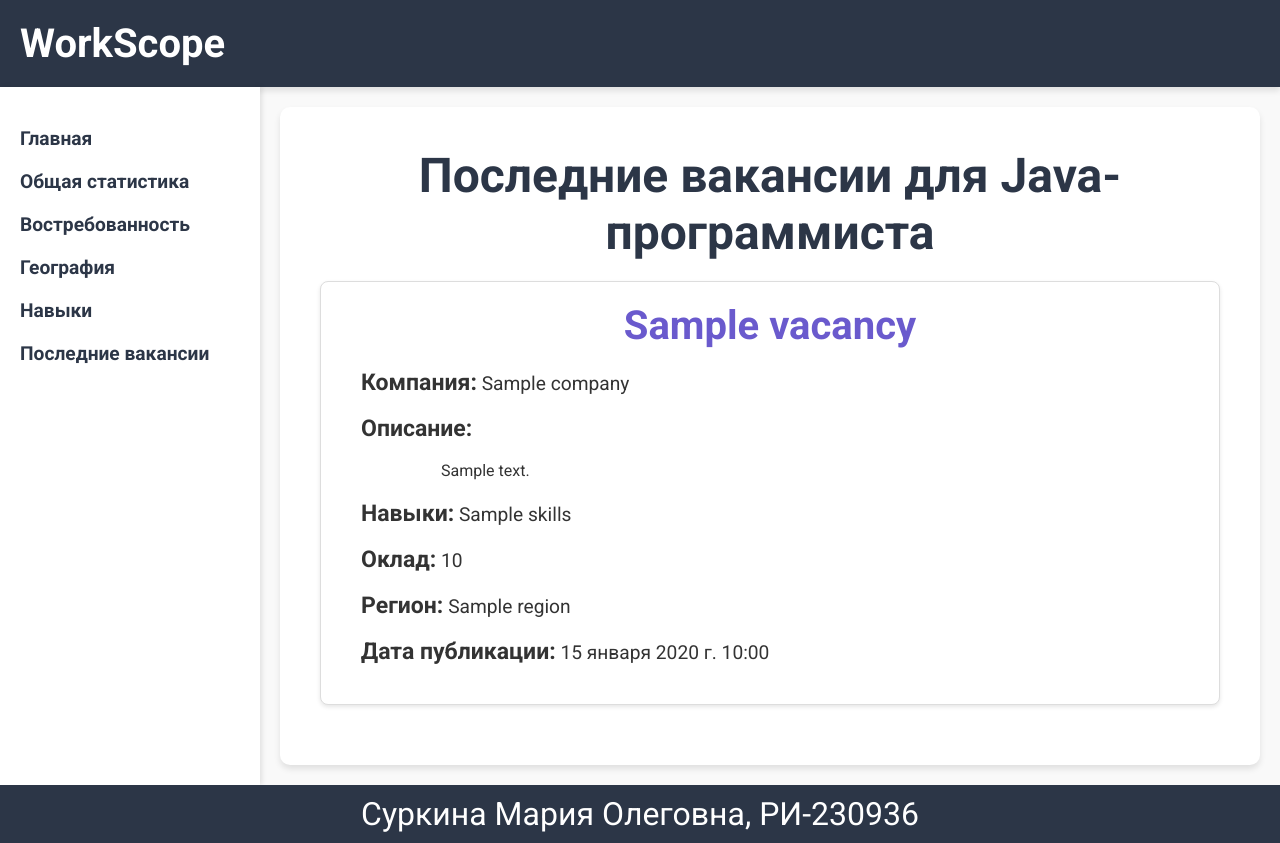
After one commit to plemberr/Django-project, a Django app: template vacancies_parse/main/templates/main/latest_vacancies.html in a window 1280 px wide. The commit adds this page. Run offline with Django 5.2, Linux system fonts and the light colour scheme; the template is opened without the code that fills it: most values are stand-ins (such as "Sample title", 1, 10 or a date in 2020).

Commit message:
api latest_vacancies completed

```diff
--- a/vacancies_parse/main/static/main/css/style.css
+++ b/vacancies_parse/main/static/main/css/style.css
@@ -235,3 +235,54 @@ main p {
   width: 25%;
   padding-right: 0px;
 }
+
+.latest-vacancies {
+    font-size: 2.5em;
+    color: slateblue;
+}
+
+.ul-latest-vacancy {
+    list-style: none;
+    padding: 0;
+    margin: 20px auto;
+}
+
+/* Стили для каждого элемента списка вакансий */
+.li-latest-vacancy {
+    background: #fff;
+    border: 1px solid #ddd;
+    border-radius: 8px;
+    margin-bottom: 20px;
+    padding: 20px;
+    box-shadow: 0 2px 4px rgba(0, 0, 0, 0.1);
+}
+
+.li-latest-vacancy li {
+    list-style: none;
+    background: #fff;
+    margin-bottom: 20px;
+    padding-left: 40px;
+}
+
+.li-latest-vacancy ul {
+    list-style: none;
+}
+
+.vacancy-inform strong {
+    font-size: 1.2em;
+    margin-left: 20px;
+}
+
+.inside {
+    margin-left: 100px;
+}
+
+.inside strong {
+    display: inline-block;
+    margin-bottom: 10px;
+    font-size: 1.1em;
+}
+
+.inside strong|ul {
+    font-size: 1.1em;
+}
--- a/vacancies_parse/main/templates/main/base.html
+++ b/vacancies_parse/main/templates/main/base.html
@@ -1,3 +1,5 @@
+{% load static %}
+
 <!DOCTYPE html>
 <html lang="ru">
 <head>
@@ -6,6 +8,7 @@
     <title>{% block title %}WorkScope{% endblock %}</title>
     <link href="/static/main/css/style.css" rel="stylesheet">
     <link href="https://fonts.googleapis.com/css2?family=Roboto:wght@400;700&display=swap" rel="stylesheet">
+    <link rel="icon" href="{% static 'favicon.ico' %}">
 </head>
 <body>
     <header>
@@ -19,6 +22,7 @@
                 <li><a href="{% url 'demand' %}">Востребованность</a></li>
                 <li><a href="{% url 'geography' %}">География</a></li>
                 <li><a href="{% url 'skills' %}">Навыки</a></li>
+                <li><a href="{% url 'latest_vacancies' %}">Последние вакансии</a></li>
             </ul>
         </nav>
         <main>
--- /dev/null
+++ b/vacancies_parse/main/templates/main/latest_vacancies.html
@@ -0,0 +1,34 @@
+{% extends 'main/base.html' %}
+
+{% block title %}Java-разработчик{% endblock %}
+
+{% block content %}
+
+<h2>Последние вакансии для Java-программиста</h2>  <!-- Заголовок раздела -->
+<ul class='ul-latest-vacancy'>
+  {% for vacancy in vacancies %}
+  <li class='li-latest-vacancy'>
+    <h2 class="latest-vacancies">{{ vacancy.name }}</h2>
+    {% if vacancy.company %}
+      <p class="vacancy-inform"><strong>Компания:</strong> {{ vacancy.company }}</p>
+    {% endif %}
+    {% if vacancy.description %}
+      <p class="vacancy-inform"><strong>Описание:</strong> <div class='inside'>{{ vacancy.description|safe }}</div></p>
+    {% endif %}
+    {% if vacancy.skills %}
+      <p class="vacancy-inform"><strong>Навыки:</strong> {{ vacancy.skills }}</p>
+    {% endif %}
+    {% if vacancy.salary %}
+      <p class="vacancy-inform"><strong>Оклад:</strong> {{ vacancy.salary }}</p>
+    {% endif %}
+    {% if vacancy.region %}
+      <p class="vacancy-inform"><strong>Регион:</strong> {{ vacancy.region }}</p>
+    {% endif %}
+    {% if vacancy.published_at %}
+      <p class="vacancy-inform"><strong>Дата публикации:</strong> {{ vacancy.published_at }}</p>
+    {% endif %}
+  </li>
+  {% endfor %}
+</ul>
+
+{% endblock %}
--- a/vacancies_parse/main/urls.py
+++ b/vacancies_parse/main/urls.py
@@ -9,6 +9,7 @@ urlpatterns = [
     path('demand', views.demand_view, name='demand'),  # Страница Востребованность
     path('geography', views.geography_view, name='geography'),  # Страница География
     path('skills', views.skills_view, name='skills'),  # Страница Навыки
+    path("latest_vacancies", views.latest_vacancies, name="latest_vacancies"),
 ]
 
 if settings.DEBUG:
--- a/vacancies_parse/vacancies_parse/settings.py
+++ b/vacancies_parse/vacancies_parse/settings.py
@@ -117,6 +117,7 @@ USE_TZ = True
 # https://docs.djangoproject.com/en/5.1/howto/static-files/
 
 STATIC_URL = 'static/'
+STATICFILES_DIRS = [BASE_DIR / "static"]
 
 # Default primary key field type
 # https://docs.djangoproject.com/en/5.1/ref/settings/#default-auto-field
```
Also changed, not shown: vacancies_parse/main/views.py (+72 -1 lines), vacancies_parse/static/favicon.ico (added).
